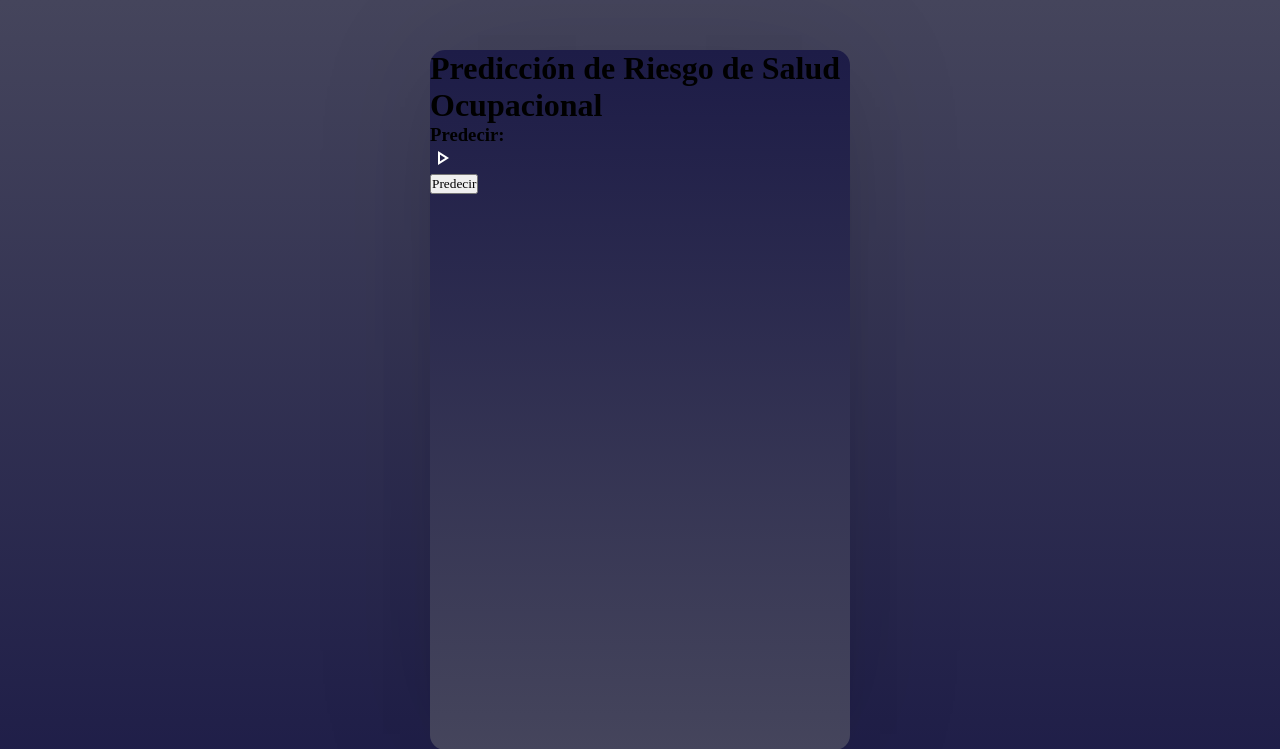
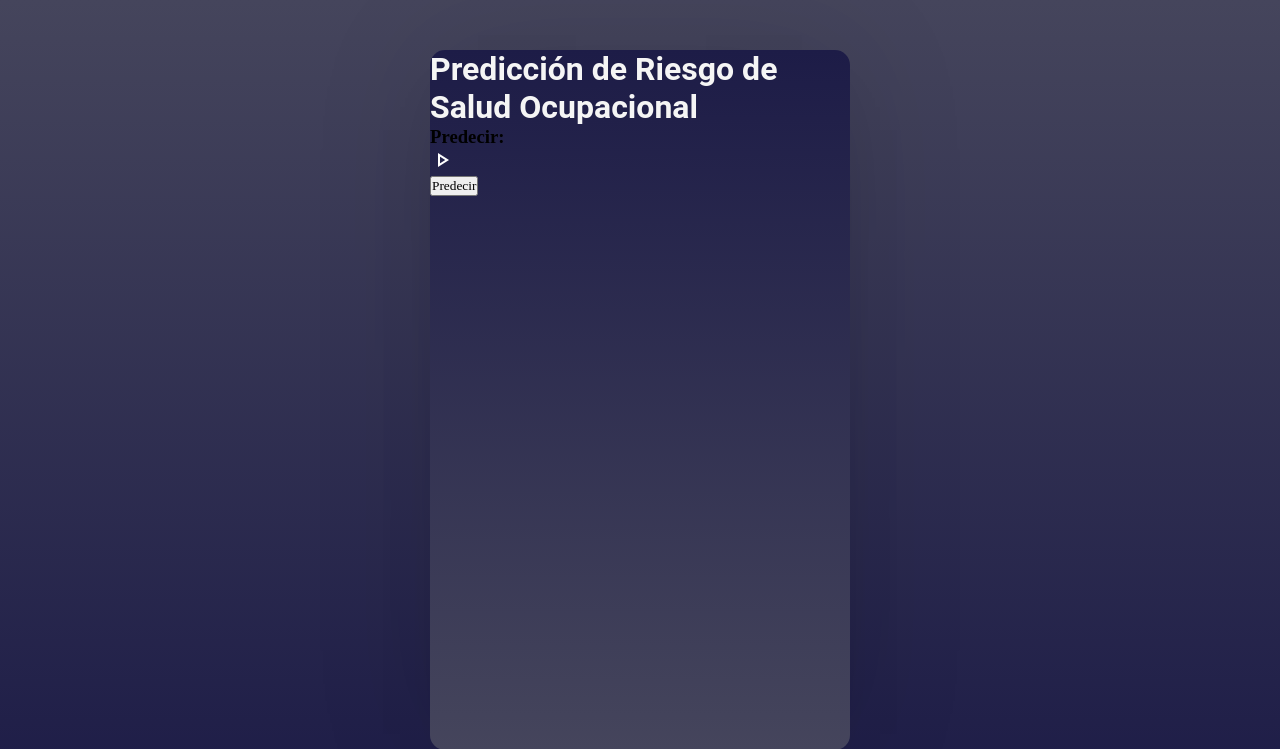
Before and after one commit to nereoM/TP1-pp1-Manganiello-Sotomayor, a Flask app: page / in a window 1280 px wide. Shown: the top 749 px of the page. Run offline with Flask 3, Linux system fonts and the light colour scheme.

Commit message:
cambios varios

```diff
--- a/static/style.css
+++ b/static/style.css
@@ -19,6 +19,16 @@ body {
     background: linear-gradient(#45455c, #1d1c47);
 }
 
+h1 {
+    font-family: "Roboto", sans-serif;
+    color: whitesmoke;
+}
+
+h2 {
+    font-family: "Roboto", sans-serif;
+    color: whitesmoke;
+}
+
 .popup {
     width: 420px;
     height: 700px;
```
